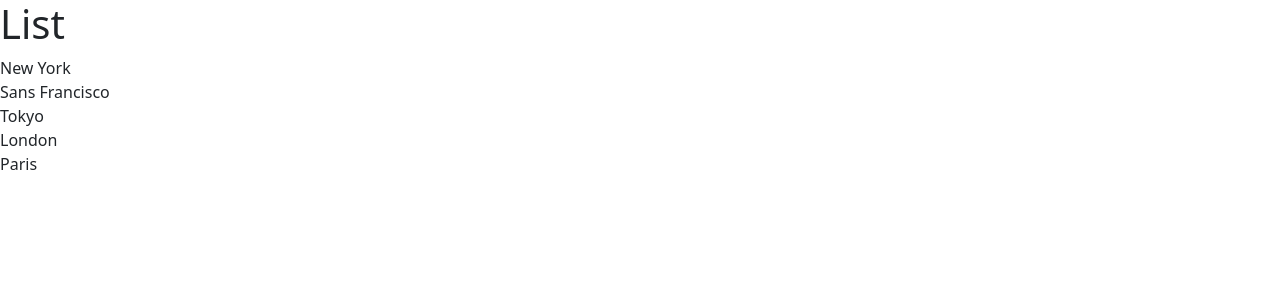
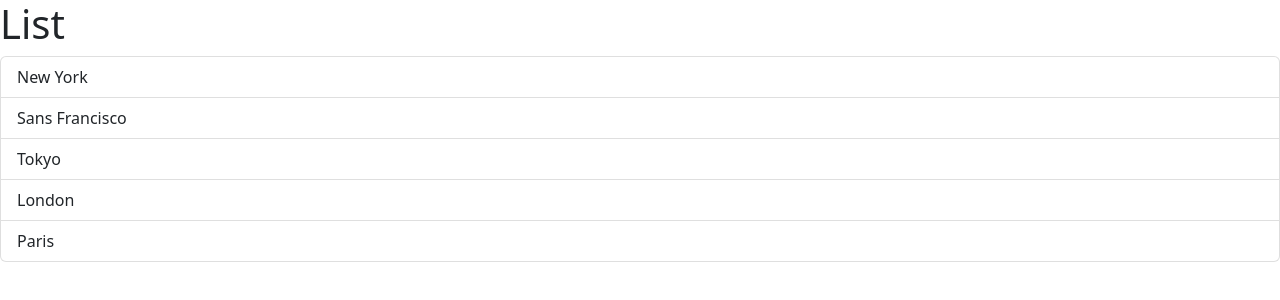
Before and after one commit to shr-gitt/Learning-React.js, a React app in the folder react-app/: page / in a window 1280 px wide. Shown: the top 300 px of the page. Built offline with nearby package versions, Linux system fonts and the light colour scheme; the HTML template or start-up script is replaced by a standard one.

Commit message:
Added className for bootstrap formatting

```diff
--- a/react-app/src/components/ListGroup.tsx
+++ b/react-app/src/components/ListGroup.tsx
@@ -24,7 +24,7 @@
             {items.length === 0 && <p>No item found</p>}
             <ul className="list-group">
                 {items.map(item => (
-                    <li key={item}>{item}</li>
+                    <li className="list-group-item" key={item}>{item}</li>
                 ))}
             </ul>
         </>
```
